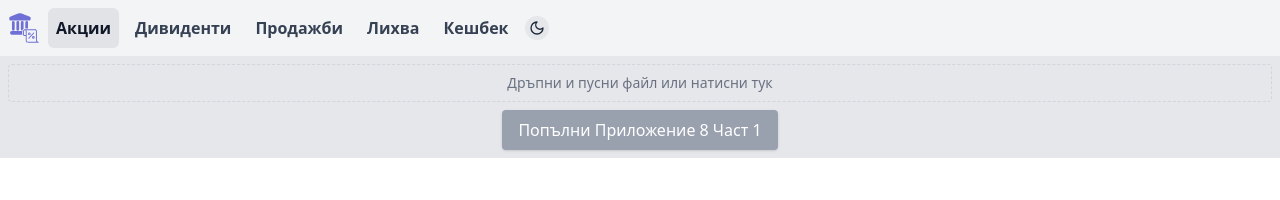
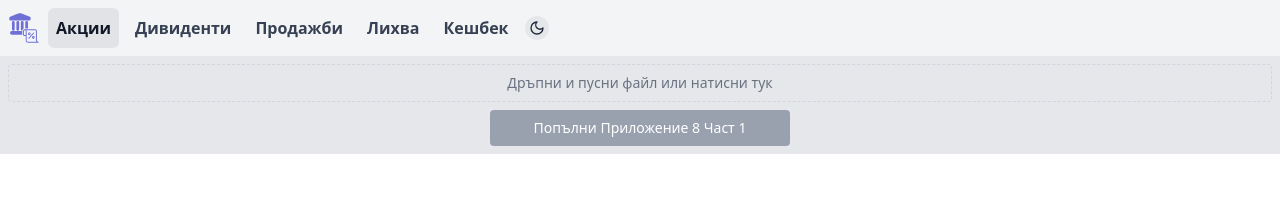
Before and after one commit to nra-assist/nap-gdd-chrome-autofill, a React (Vite) app: page /#/holdings in a window 1280 px wide. Shown: the top 200 px of the page. Built offline with nearby package versions, Linux system fonts and the light colour scheme.

Commit message:
improve buttons

```diff
--- a/src/components/file-drop/file-drop.tsx
+++ b/src/components/file-drop/file-drop.tsx
@@ -74,7 +74,7 @@ const FileDrop: React.FC<FileDropProps> = ({ onFileChange, maxFileSize = 50 * 10
           <button
             type="button"
             onClick={handleRemove}
-            className="flex h-5 w-5 items-center justify-center rounded-full hover:bg-gray-300 dark:hover:bg-gray-600"
+            className="flex h-5 w-5 cursor-pointer items-center justify-center rounded-full hover:bg-gray-300 dark:hover:bg-gray-600"
             title="Премахни файла"
           >
             <FaTrashCan className="text-red-600 dark:text-red-400" size="12" />
--- a/src/components/fill/fill-dividends-button.tsx
+++ b/src/components/fill/fill-dividends-button.tsx
@@ -163,13 +163,7 @@ const FillDividendsButton: React.FC<FillDividendsButtonProps> = ({ file }) => {
       <button
         onClick={handleClick}
         disabled={isProcessing || !file}
-        className={`relative max-w-[300px] rounded px-4 py-2 font-medium text-white shadow transition-all duration-200 ${
-          isProcessing
-            ? "cursor-not-allowed bg-gray-500"
-            : !file
-              ? "cursor-not-allowed bg-gray-400"
-              : "bg-green-600 hover:bg-green-700 active:bg-green-800"
-        }`}
+        className={`max-w-[300px] rounded-sm px-4 py-2 text-sm font-medium text-white md:w-1/3 ${isProcessing ? "bg-gray-500 opacity-50" : !file ? "bg-gray-400" : "cursor-pointer bg-indigo-600 dark:bg-indigo-700"} ${!isProcessing && file ? "hover:bg-indigo-700 dark:hover:bg-indigo-600" : ""} `}
       >
         {isProcessing ? (
           <div className="flex items-center justify-center">
--- a/src/components/fill/fill-holdings-button.tsx
+++ b/src/components/fill/fill-holdings-button.tsx
@@ -159,13 +159,8 @@ const FillHoldingsButton: React.FC<FillHoldingsButtonProps> = ({ file }) => {
       <button
         onClick={handleClick}
         disabled={isProcessing || !file}
-        className={`relative max-w-[300px] rounded px-4 py-2 font-medium text-white shadow transition-all duration-200 ${
-          isProcessing
-            ? "cursor-not-allowed bg-gray-500"
-            : !file
-              ? "cursor-not-allowed bg-gray-400"
-              : "bg-green-600 hover:bg-green-700 active:bg-green-800"
-        }`}
+        className={`max-w-[300px] rounded-sm px-4 py-2 text-sm font-medium text-white md:w-1/3 ${isProcessing ? "bg-gray-500 opacity-50" : !file ? "bg-gray-400" : "cursor-pointer bg-indigo-600 dark:bg-indigo-700"} ${!isProcessing && file ? "hover:bg-indigo-700 dark:hover:bg-indigo-600" : ""} `}
+        aria-live="polite"
       >
         {isProcessing ? (
           <div className="flex items-center justify-center">
--- a/src/components/theme/theme-switcher.tsx
+++ b/src/components/theme/theme-switcher.tsx
@@ -6,7 +6,7 @@ export default function ThemeSwitcher() {
   return (
     <button
       onClick={toggleTheme}
-      className="flex size-6 items-center justify-center rounded-full bg-gray-200 text-gray-800 transition duration-300 ease-in-out hover:bg-gray-300/90 dark:bg-gray-700/50 dark:text-gray-300 dark:hover:bg-gray-700/80"
+      className="flex size-6 cursor-pointer items-center justify-center rounded-full bg-gray-200 text-gray-800 transition duration-300 ease-in-out hover:bg-gray-300/90 dark:bg-gray-700/50 dark:text-gray-300 dark:hover:bg-gray-700/80"
     >
       {theme === "dark" ? (
         // Sun Icon
--- a/src/globals.css
+++ b/src/globals.css
@@ -1,10 +1,6 @@
 @import "tailwindcss";
 
 @custom-variant dark (&:where(.dark, .dark *));
-
-button {
-    cursor: pointer;
-}
 
 /* Optional: control toast width only */
 .Toastify__toast-container {
```
